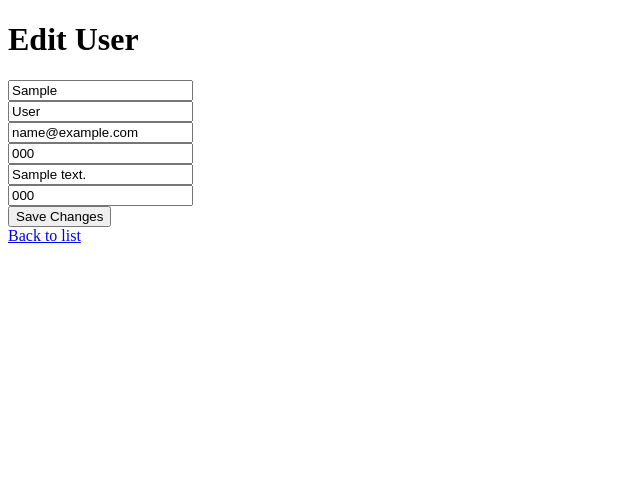
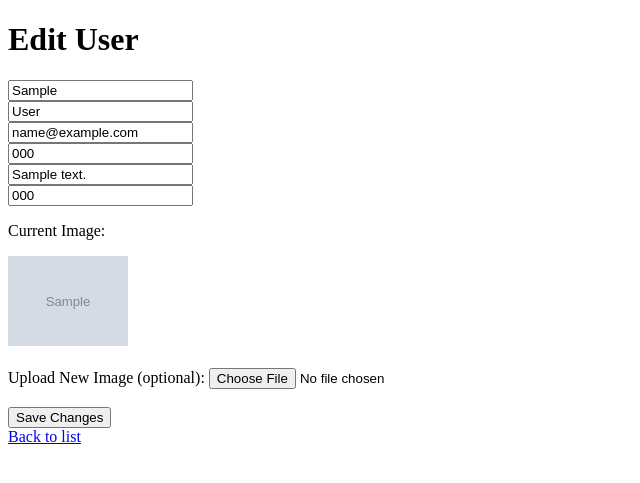
Before and after one commit to jomav123/cloudcourse, a Flask app: page /edit/1 in a window 1280 px wide. Shown: the top 483 px of the page, without its empty margins (0-640 px from the left). Run offline with Flask 3, Linux system fonts and the light colour scheme; tables that the repository leaves empty hold one stand-in row (values such as "Sample post"); grey boxes marked "Sample" are stand-in pictures.

Commit message:
update all file in templates

```diff
--- a/templates/edit_user.html
+++ b/templates/edit_user.html
@@ -5,15 +5,29 @@
 </head>
 <body>
     <h1>Edit User</h1>
-    <form method="POST">
+
+    <!-- enctype added to allow optional image update -->
+    <form method="POST" enctype="multipart/form-data">
         <input name="firstname" value="{{ person.firstname }}" required><br>
         <input name="surname" value="{{ person.surname }}" required><br>
         <input name="email" value="{{ person.email }}" required><br>
         <input name="telephone" value="{{ person.telephone }}" required><br>
         <input name="address" value="{{ person.address }}" required><br>
         <input name="postal_code" value="{{ person.postal_code }}" required><br>
+
+        <!-- Show current image if exists -->
+        {% if person.image_url %}
+            <p>Current Image:</p>
+            <img src="{{ person.image_url }}" width="120"><br><br>
+        {% endif %}
+
+        <!-- Optional new image -->
+        <label>Upload New Image (optional):</label>
+        <input type="file" name="image"><br><br>
+
         <button type="submit">Save Changes</button>
     </form>
+
     <a href="/users">Back to list</a>
 </body>
 </html>
```
Also changed, not shown: templates/add_user.html (+9 -1 lines), templates/list_users.html (+10 -1 lines).
